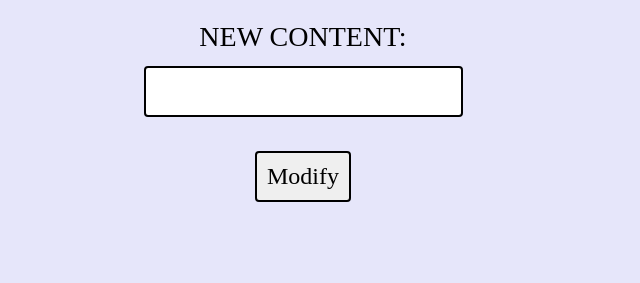
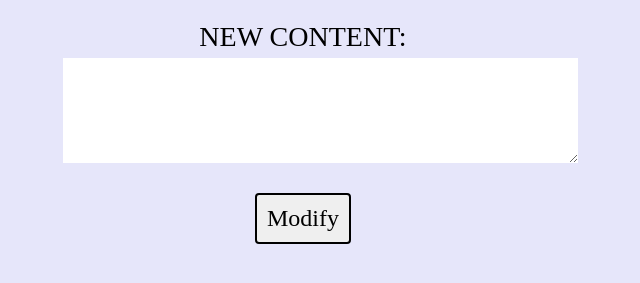
Before and after one commit to shafiulhaque/mykolyk-fan-club-blog, a Flask app: template app/templates/edit.html in a window 1280 px wide. Shown: the part 281-564 px from the top of the page, without its empty margins (337-977 px from the left). Run offline with Flask 2, Linux system fonts and the light colour scheme; the template is opened without the code that fills it, so the values that code supplies are empty.

Commit message:
allow for multiline editing when editing post

```diff
--- a/app/templates/edit.html
+++ b/app/templates/edit.html
@@ -21,7 +21,7 @@
         <p> Title: {{infor[2]}} </p>
         <p> OLD CONTENT: {{infor[3]}} </p>
         <p> NEW CONTENT: </p>
-        <input type="text" name="content">
+        <textarea cols="50" rows="5" style="font-size: 18px;" type="text" name="content"></textarea>
         <br><br>
         <button type="submit" name="{{infor[0]}}">
           <div>Modify</div>
```
